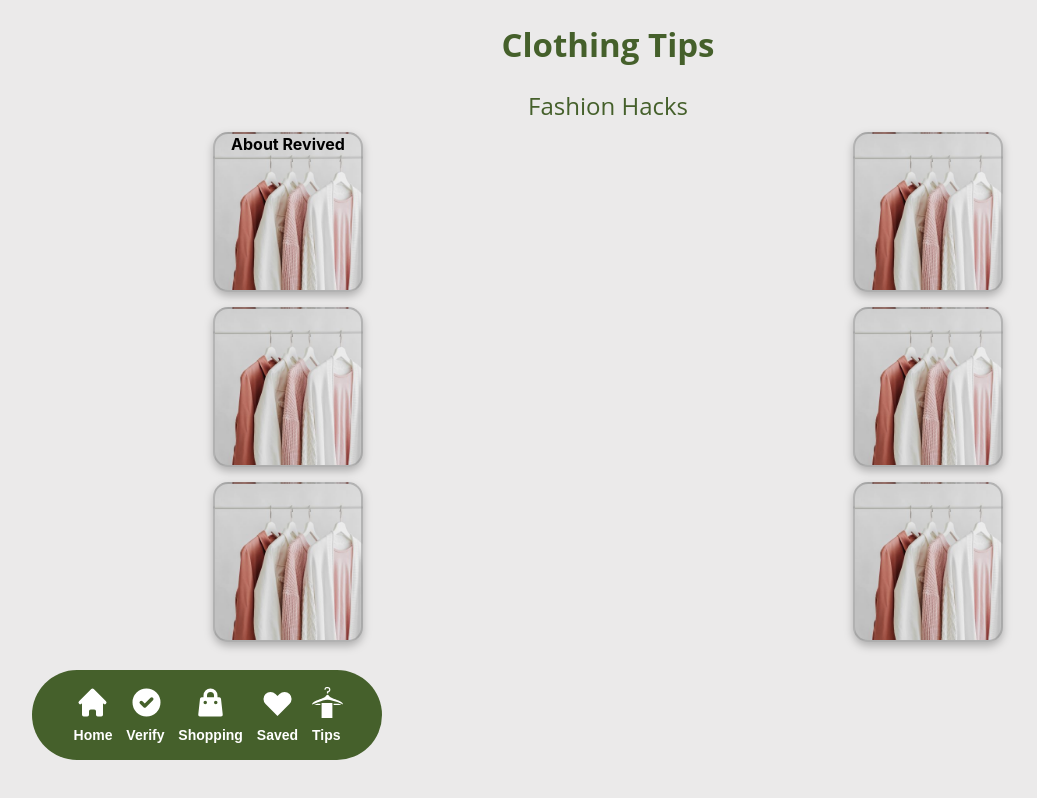
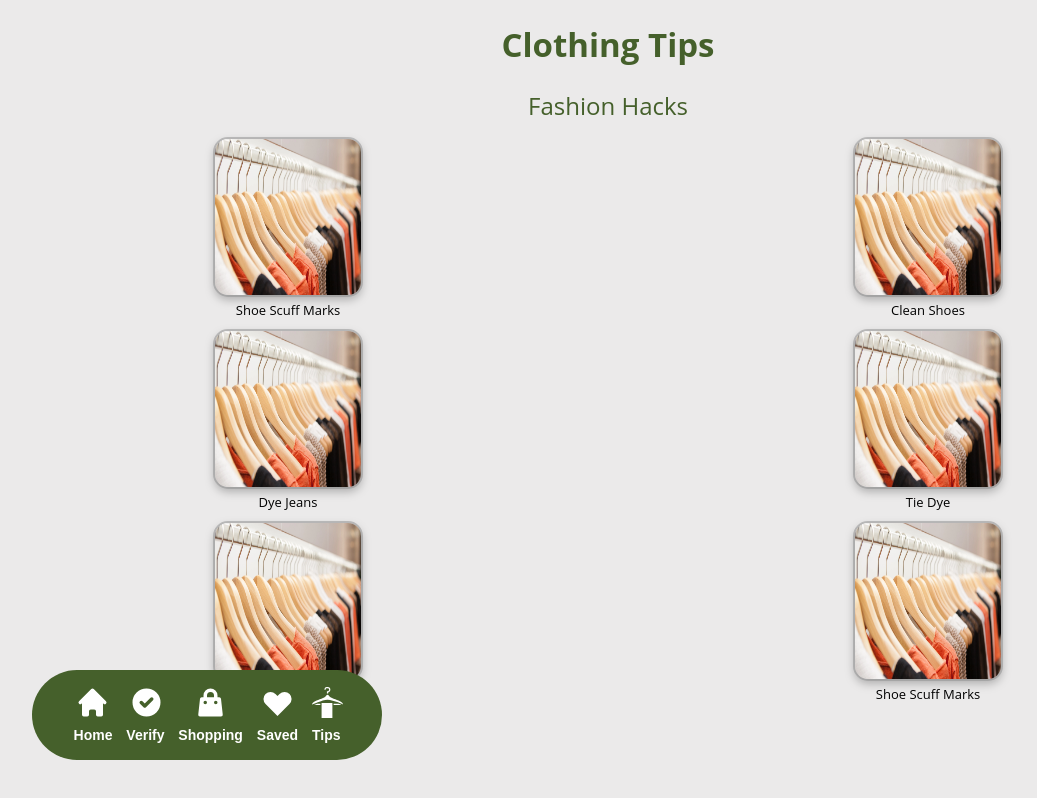
Before and after one commit to DevOfHockey/dcdfinal-mobile, a Next.js app: page /tipsitems in a window 1280 px wide. Shown: the whole page, without its empty margins (32-1069 px from the left). Built offline with nearby package versions, Linux system fonts and the light colour scheme.

Commit message:
more changes

```diff
--- a/comps/clothingimage.js
+++ b/comps/clothingimage.js
@@ -1,12 +1,11 @@
-function ClothingImage (props) {
+import image from "../public/shirt.jpeg";
+
+
+function ClothingImage (){
     return <div
-    className='clothing-image'
-    style={{
-        backgroundImage: 'url(../shirt.jpeg)',
-        backgroundSize: 'cover',
-      }}
-      >
-    <div className='clothing-header'>{props.name}</div>
+
+    className='clothing-image'>
+    <img src={'../clothing.webp'} />
     </div>
 }
 
--- a/comps/greenbar.js
+++ b/comps/greenbar.js
@@ -1,5 +1,3 @@
-import {useRouter} from 'next/router';
-
 function GreenBar (props) {
 
     return <div className='green-bar'>{props.name}
--- a/comps/headerimage.js
+++ b/comps/headerimage.js
@@ -1,12 +1,8 @@
 function HeaderImage () {
     return (
     <div
-    className='header-image'
-        style={{
-            backgroundImage: 'url(../clothing.webp)',
-            backgroundSize: 'cover',
-          }}
-          >
+    className='header-image'>
+        <img src={'../clothing.webp'} />
     </div>
     );
 }
--- a/pages/tipsitems.js
+++ b/pages/tipsitems.js
@@ -3,23 +3,49 @@ import ClothingImage from '../comps/clothingimage';
 import HeaderImage from '../comps/headerimage';
 import GreenBar from '../comps/greenbar';
 import BodyText from '../comps/bodytext';
+import {useRouter} from 'next/router';
 
-export default function Tipsitems() {
+export default function Tipsitems( ){
+    const r = useRouter();
     return <div className={styles.main}>
 
     <div className="pagetitle">
     <h1 className="header">Clothing Tips</h1>
     <div className="subhead">Fashion Hacks</div>
     <div className="rows">
-    <div className="row"><ClothingImage name="About Revived" /></div>
-    <div className="row"><ClothingImage  /></div>
-    <div className="row"><ClothingImage  /></div>
-    <div className="row"><ClothingImage  /></div>
-    <div className="row"><ClothingImage  /></div>
-    <div className="row"><ClothingImage  /></div>
+        <div className="row"><div onClick={
+                ()=>r.push("/tipsdescription")
+            }><ClothingImage /></div>
+            Shoe Scuff Marks
+        </div>
+        <div className="row"><div onClick={
+                ()=>r.push("/tipsdescription")
+            }><ClothingImage /></div>
+            Clean Shoes
+        </div>
+        <div className="row"><div onClick={
+                ()=>r.push("/tipsdescription")
+            }><ClothingImage /></div>
+            Dye Jeans
+        </div>
+        <div className="row"><div onClick={
+                ()=>r.push("/tipsdescription")
+            }><ClothingImage /></div>
+            Tie Dye
+        </div>
+        <div className="row"><div onClick={
+                ()=>r.push("/tipsdescription")
+            }><ClothingImage /></div>
+            Colour Shoes
+        </div>
+        <div className="row"><div onClick={
+                ()=>r.push("/tipsdescription")
+            }><ClothingImage /></div>
+            Shoe Scuff Marks
+        </div>
+    </div>
+
     </div>
     </div>
 
-    </div>
-
 }
--- a/styles/globals.css
+++ b/styles/globals.css
@@ -41,7 +41,7 @@ div.subhead {
   font-size: 24px;
   font-weight: 400;
   text-align: center;
-  margin: 10px;
+  margin: 15px;
 }
 
 p.pagedescription {
@@ -71,13 +71,13 @@ p.pagedescription {
   color: white;
   margin-left: auto;
   margin-right: auto;
-  margin-bottom: 20px;
+  margin-bottom: 18px;
   margin-top: 15px;
   background-color:#45602B;
   box-shadow: 0px 4px 4px rgba(0, 0, 0, 0.25);
   }
 
-.clothing-image {
+.clothing-image > img {
   width: 150px;
   height: 160px;
   font-weight: 700;
@@ -93,14 +93,18 @@ p.pagedescription {
 div.rows{
   display: flex;
   flex-wrap: wrap;
+  font-family: 'Open Sans';
+  text-align: center;
+  font-size: 13px;
+  font-weight: 400;
 }
 div.row{
   flex-basis: 50%;
-  margin-bottom: 15px;
+  margin-bottom: 10px;
 }
 
-.header-image {
-  width: 338px;
+.header-image > img {
+  width: 318px;
   height: 240px;
   font-weight: 700;
   display: flex;
@@ -112,21 +116,25 @@ div.row{
   border: 2px solid rgba(142, 142, 142, 0.5);
   }
 
+.like {
+  position: absolute;
+  right: 15%;
+  top: 18%;
+}
+
 .body-text{
   font-family: 'Open Sans';
   font-style: normal;
   width: 321px;
-  height: 82px;
-  font-weight: 400;
+  font-weight: 300;
   font-size: 18px;
-  line-height: 137.19%;
   display: flex;
   margin-left: auto;
   margin-right: auto;
+  margin-top: 20px;
   left: 43px;
   top: 476px;
   width: 321px;
-  height: 82px;
 }
 
 .clothing-text{
```
Also changed, not shown: pages/index.js (+6 -2 lines), pages/tips.js (+20 -12 lines), pages/tipsdescription.js (+5 -2 lines), styles/layout.js (added).
